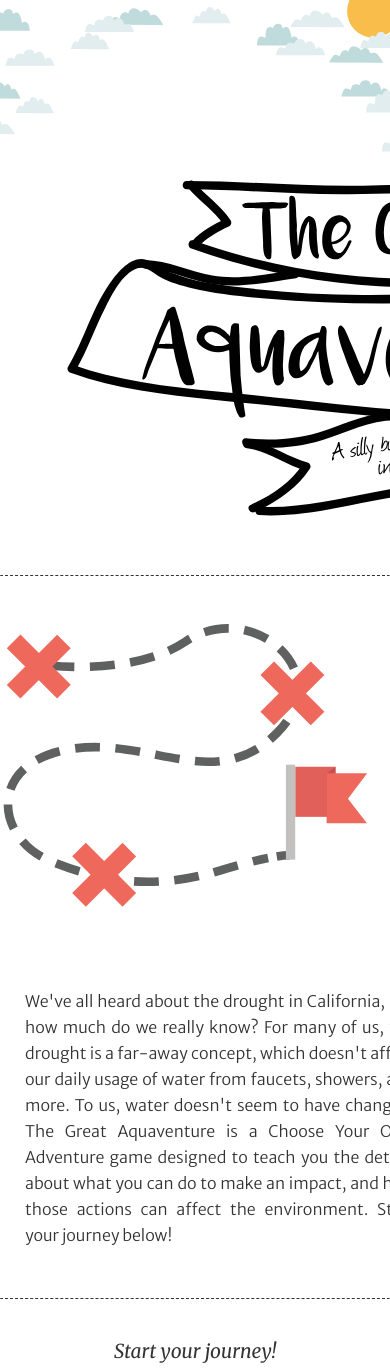
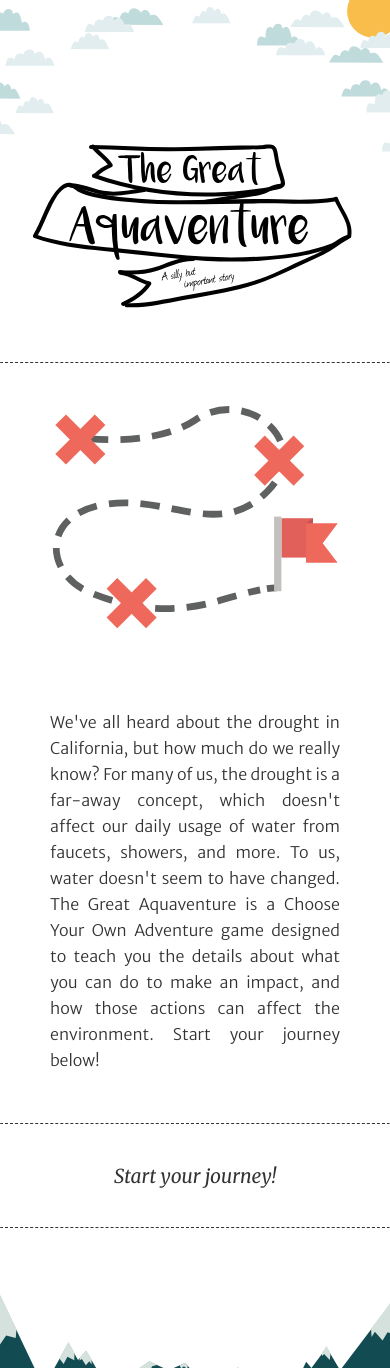
Before and after one commit to kevintxwu/TheGreatAquaventure, a PHP site: page / in a window 390 px wide; the page is wider, and only the part inside the window is pictured. Shown: the top 1368 px of that part. Run offline with PHP 8.4, Linux system fonts and the light colour scheme; some libraries are stand-ins or nearby versions.

Commit message:
responsive gangsta

```diff
--- a/assets/style.css
+++ b/assets/style.css
@@ -62,3 +62,33 @@ a:hover {
   margin-bottom: 50px;
   display: block;
 }
+
+@media (max-width: 800px) {
+    .top-title {
+      margin-left: 0;
+      margin-right: 0;
+      padding: 0px;
+      margin-top: -15%;
+      height: 33%;
+      width: 100%;
+      display: block;
+    }
+
+    img {
+      box-sizing: border-box;
+      margin-left: 0;
+      margin-right: 0;
+      padding: 0 50px;
+      width: 100%;
+      display: block;
+    }
+
+    .text {
+      box-sizing: border-box;
+      margin-left: 0;
+      margin-right: 0;
+      padding: 0 50px;
+      width: 100%;
+      display: block;
+    }
+}
```
Also changed, not shown: assets/style-alt.css (+30 -0 lines).
